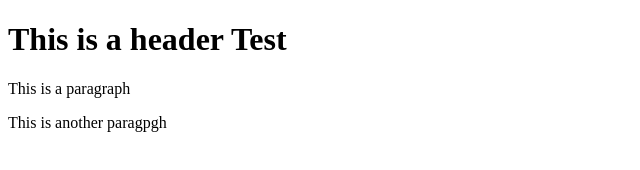
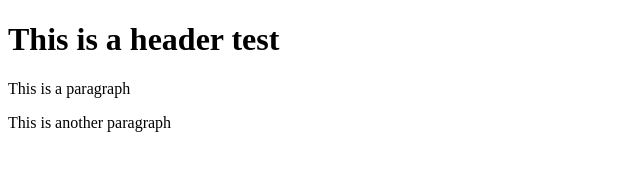
Before and after one commit to rnjonesnc/git-test, a plain HTML site: page index.html in a window 1280 px wide. Shown: the full height of the page, 0-640 px from the left. Drawn offline with Linux system fonts and the light colour scheme.

Commit message:
Forth commit

```diff
--- a/index.html
+++ b/index.html
@@ -6,8 +6,8 @@
     <title>Document</title>
 </head>
 <body>
-    <h1>This is a header Test </h1>
+    <h1>This is a header test </h1>
     <p> This is a paragraph</p>
-    <p> This is another paragpgh</p>
+    <p> This is another paragraph</p>
 </body>
 </html>
```
